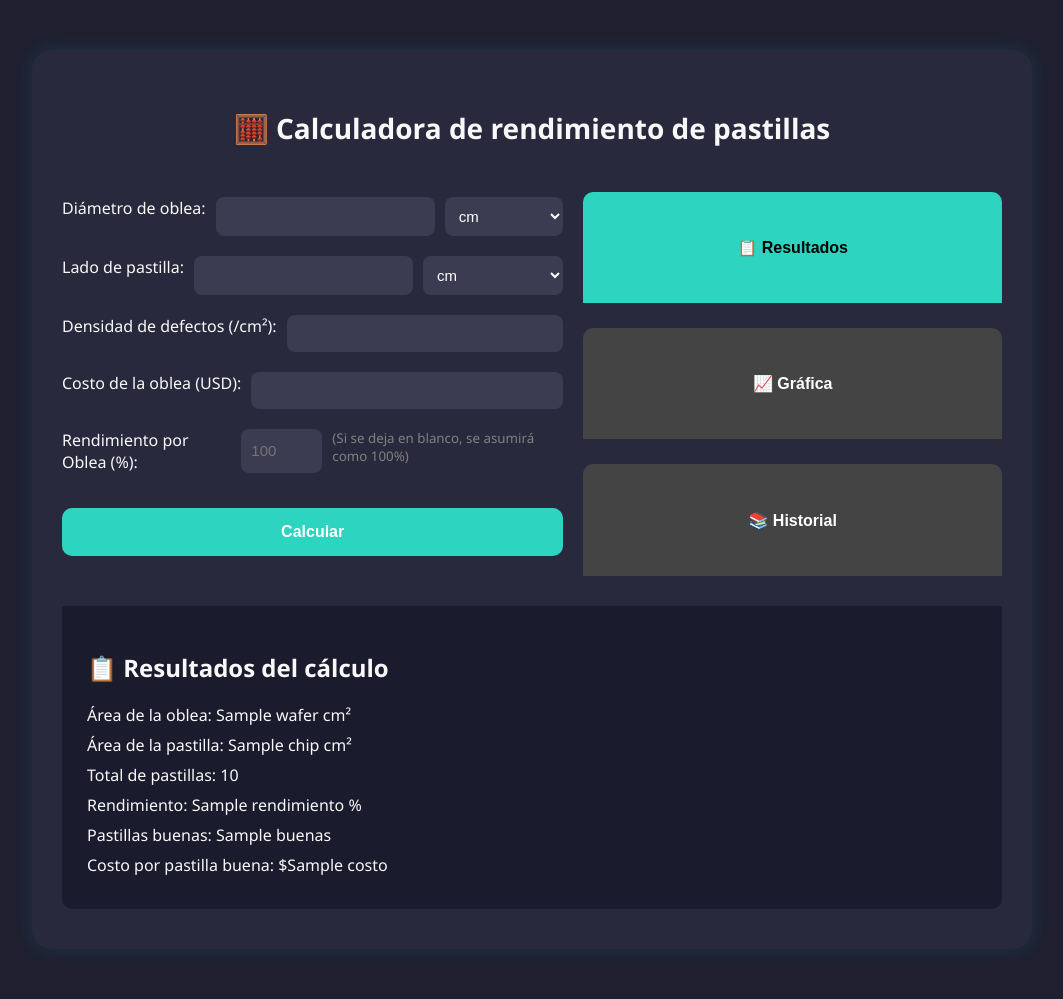
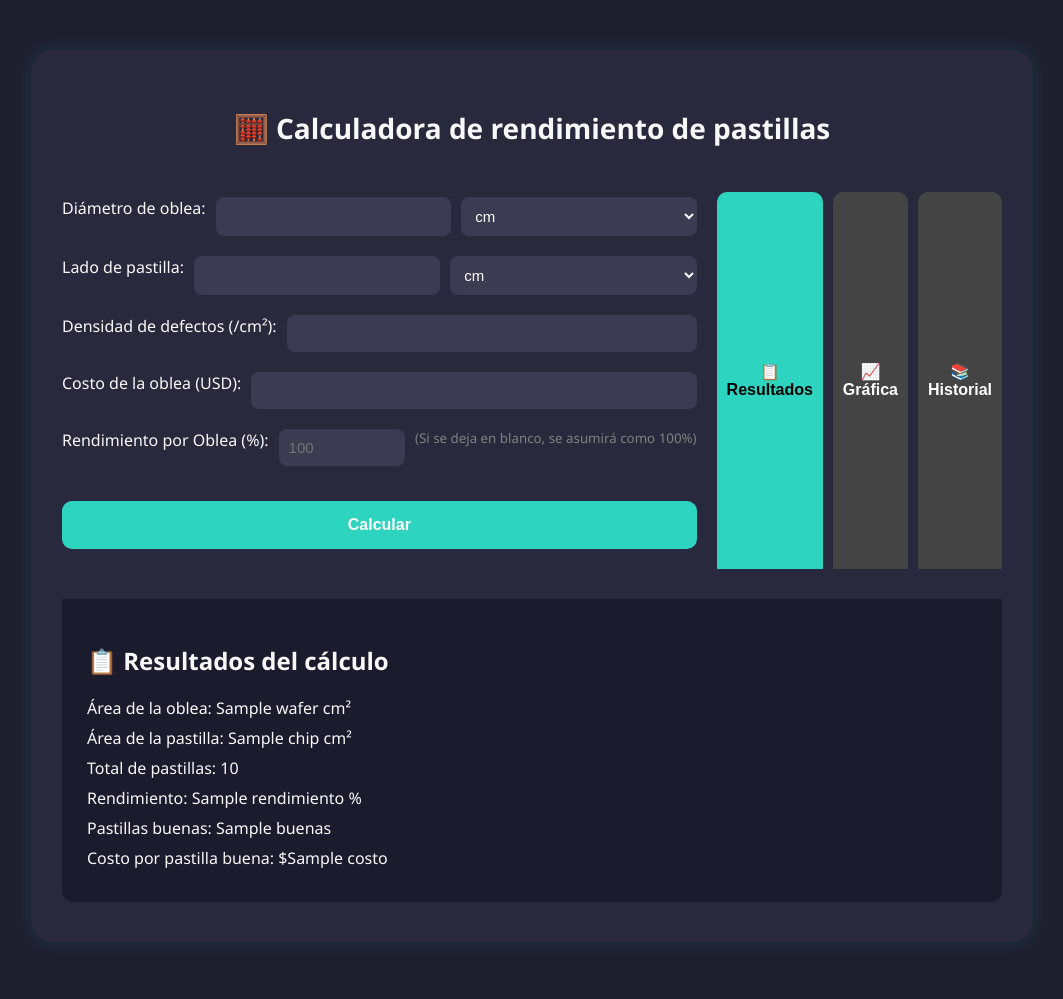
Before and after one commit to RodrigoPP05/calculadora_pastillas, a Flask app: template templates/index.html in a window 1280 px wide. Shown: the whole page, without its empty margins (108-1171 px from the left). After the commit the page ends 942 px from the top, so only its background shows below. Run offline with Flask 3, Linux system fonts and the light colour scheme; the template is opened without the code that fills it: most values are stand-ins (such as "Sample title", 1, 10 or a date in 2020); some libraries are stand-ins or nearby versions.

Commit message:
Update style.css

```diff
--- a/static/style.css
+++ b/static/style.css
@@ -96,7 +96,8 @@ button:hover {
 .tab-btn {
   background: #444;
   border: none;
-  padding: 10px 20px;
+  width: min-content;
+  padding: 6px 10px;
   border-radius: 10px 10px 0 0;
   color: white;
   cursor: pointer;
```
